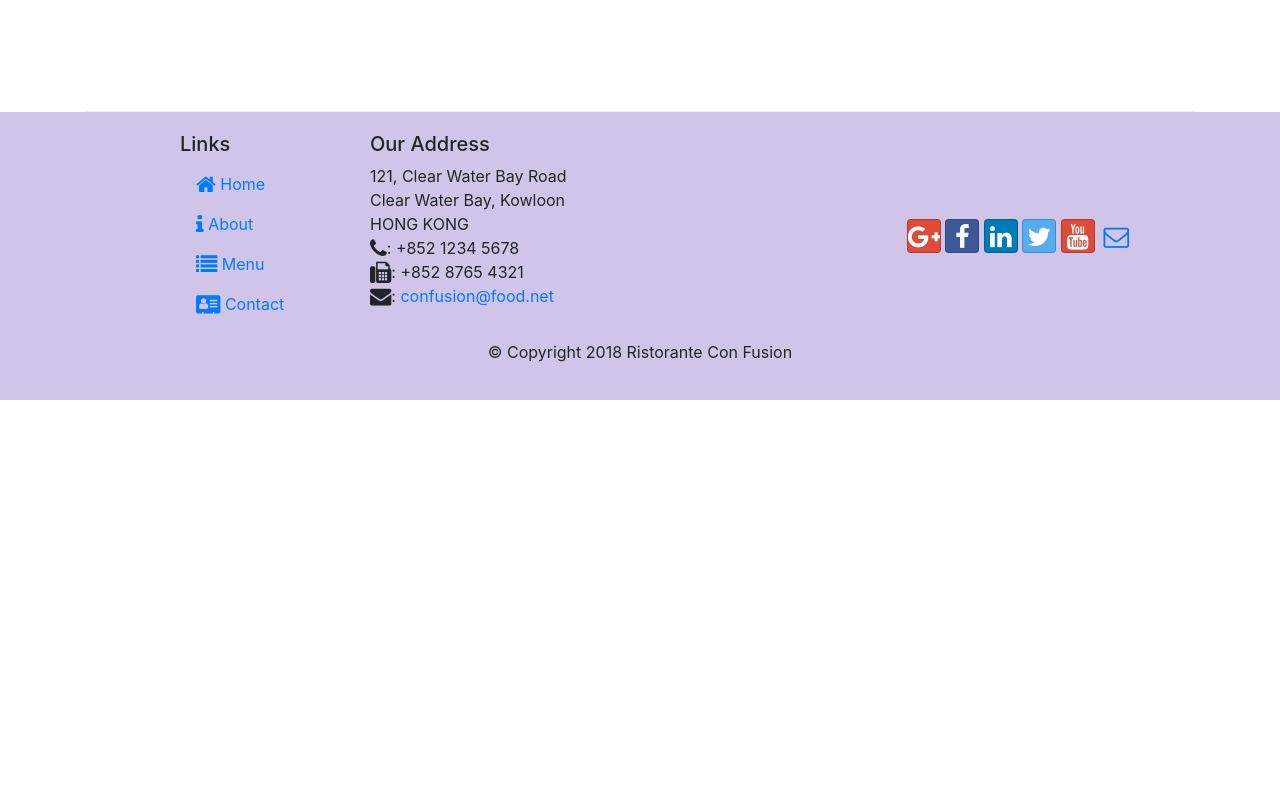
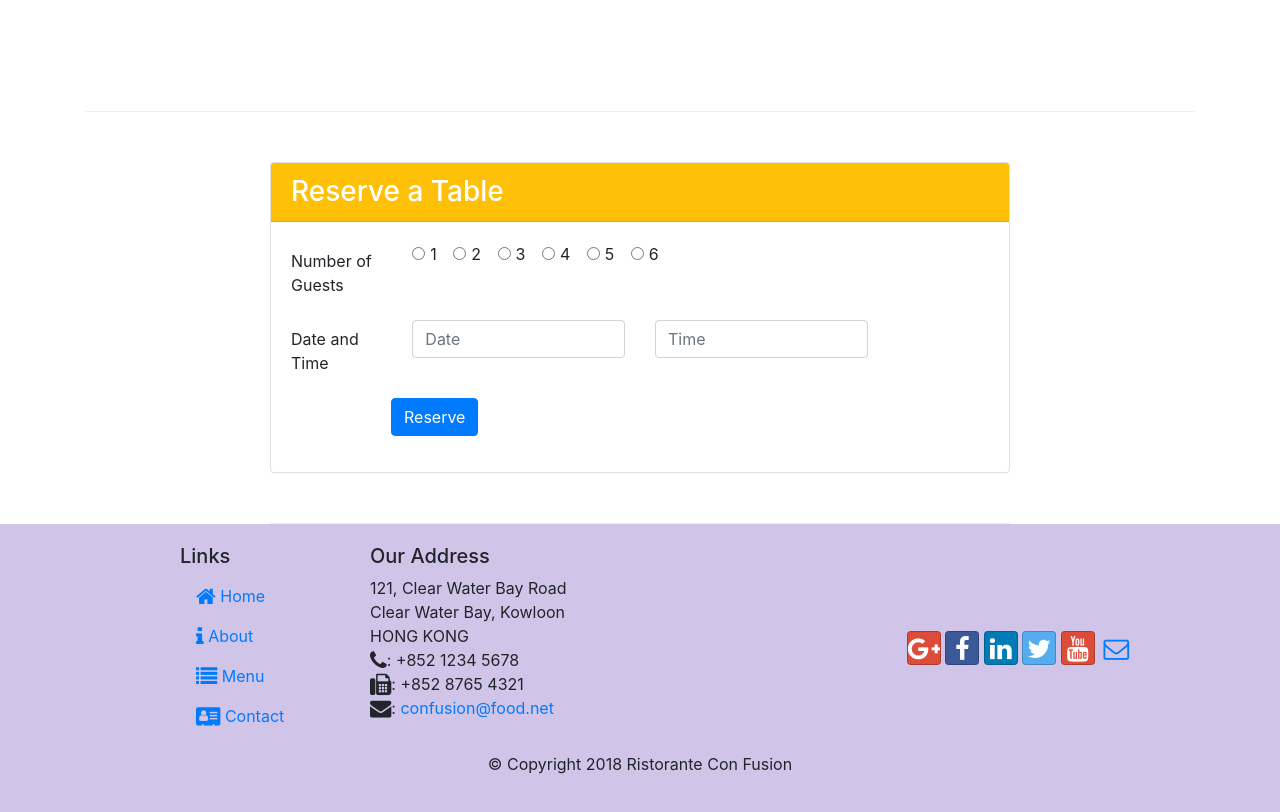
Before and after one commit to snp-786/conFusion, a website: page index_1.html in a window 1280 px wide. Shown: the part 1422-2234 px from the top of the page. Before the commit the page ends 1822 px from the top, so only its background shows below. Drawn offline with nearby package versions, Linux system fonts and the light colour scheme.

Commit message:
task1 ass3

```diff
--- a/css/styles.css
+++ b/css/styles.css
@@ -34,3 +34,6 @@ body{
 .navbar-dark {
      background-color: #512DA8;
 }
+.btn1{
+    margin-left: 100px;
+}
--- a/index_1.html
+++ b/index_1.html
@@ -99,6 +99,65 @@
                 </div>
             </div>
         </div>
+        <!-- //adding new card -->
+        <div class="row row-content align-items-center col-sm-8 col-xs-12">
+            <div class="card">
+                <h3 class="card-header bg-warning text-white">Reserve a Table</h3>
+                <div class="card-body">
+                    <!-- <dl class="row"> -->
+                        <div>
+                        <form>
+                            <div class="form-group row">
+                                <label for="noofguest" class="col-md-2 col-form-label">Number of Guests</label>
+                                <div class="col-md-10">
+                                    <div class="form-check form-check-inline">
+                                        <input class="form-check-input" type="radio" name="inlineRadioOptions" id="inlineRadio1" value="option1">
+                                        <label class="form-check-label" for="inlineRadio1">1</label>
+                                      </div>
+                                      <div class="form-check form-check-inline">
+                                        <input class="form-check-input" type="radio" name="inlineRadioOptions" id="inlineRadio2" value="option2">
+                                        <label class="form-check-label" for="inlineRadio2">2</label>
+                                      </div>
+                                      <div class="form-check form-check-inline">
+                                        <input class="form-check-input" type="radio" name="inlineRadioOptions" id="inlineRadio3" value="option3">
+                                        <label class="form-check-label" for="inlineRadio3">3</label>
+                                      </div>
+                                      <div class="form-check form-check-inline">
+                                        <input class="form-check-input" type="radio" name="inlineRadioOptions" id="inlineRadio4" value="option4">
+                                        <label class="form-check-label" for="inlineRadio4">4</label>
+                                      </div>
+                                      <div class="form-check form-check-inline">
+                                        <input class="form-check-input" type="radio" name="inlineRadioOptions" id="inlineRadio5" value="option5">
+                                        <label class="form-check-label" for="inlineRadio5">5</label>
+                                      </div>
+                                      <div class="form-check form-check-inline">
+                                        <input class="form-check-input" type="radio" name="inlineRadioOptions" id="inlineRadio6" value="option6">
+                                        <label class="form-check-label" for="inlineRadio6">6</label>
+                                      </div>
+                                </div>
+                            </div>
+                            <div class="form-group row">
+                                <label for="dnt" class="col-md-2 col-form-label">Date and Time</label>
+                                    <div class="col-md-4">
+                                        <input type="text" class="form-control" id="date" name="date" placeholder="Date"></div>
+                                        <div class="col-md-4">
+                                        <input type="text" class="form-control" id="date" name="time" placeholder="Time">
+                                    </div>
+                            </div>
+                            <div class="form-group row">
+                                    <div class="col-md-12">
+                                        <button type="submit" class="btn btn1 btn-primary">Reserve</button>
+                                    </div>
+                            </div>
+                        </form>
+                        </div>
+                    <!-- </dl> -->
+                </div>
+            </div>
+        </div>
+
+
+        <!-- //ending new card -->
     </div>
 
     <footer class="footer">
```
